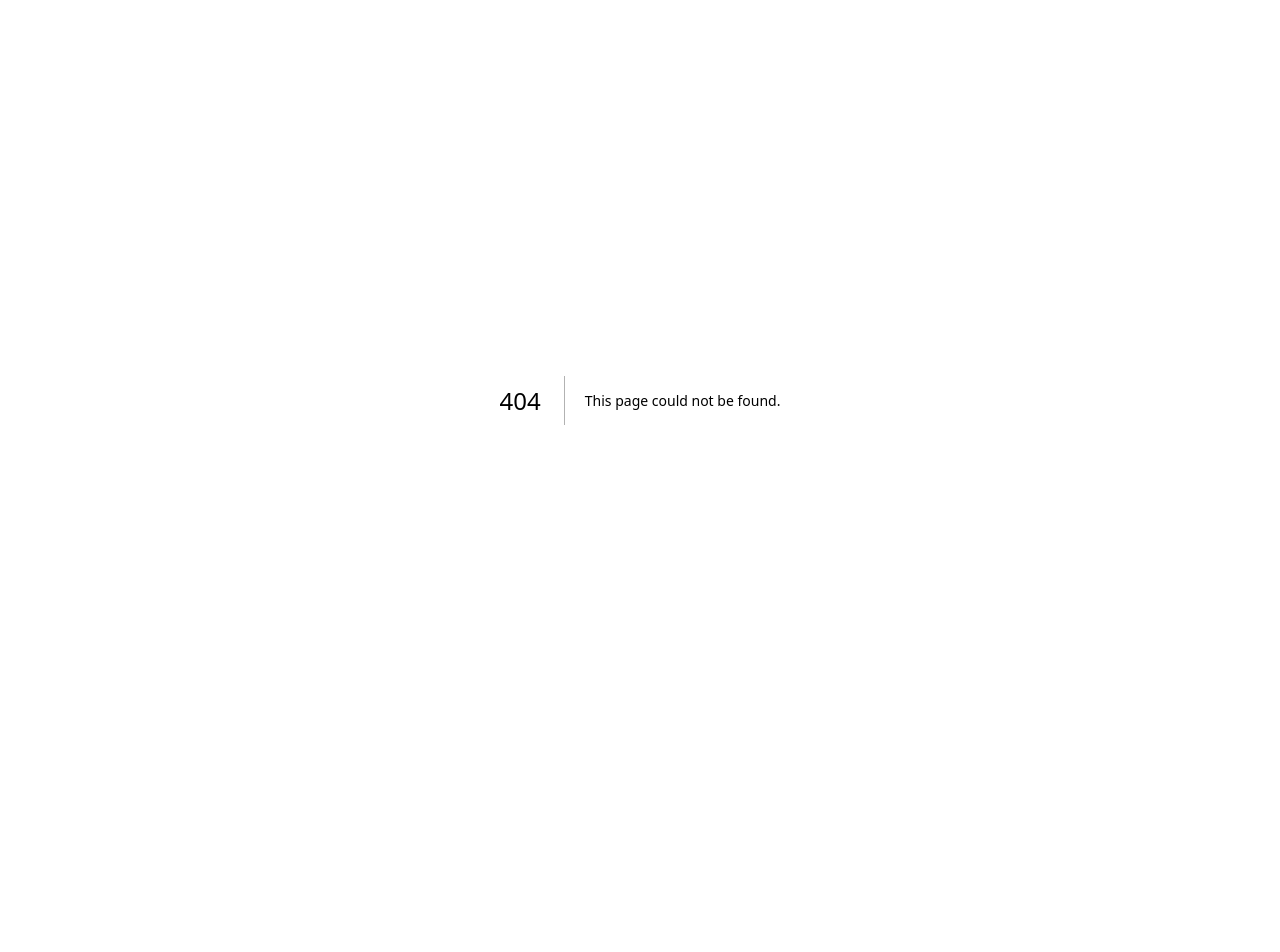
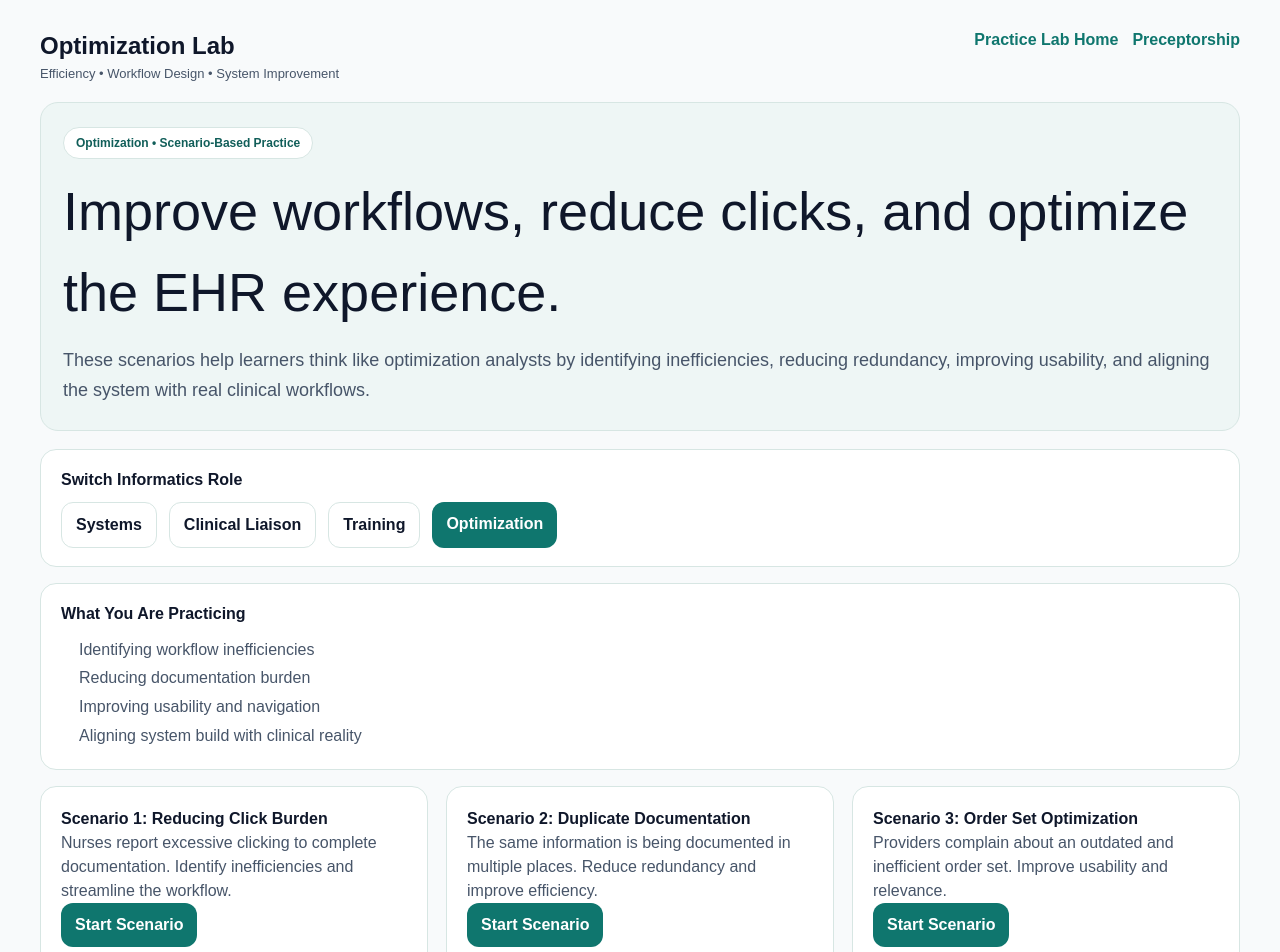
Before and after one commit to bamao33-hub/nursebridge-web, a Next.js app: page /practice-lab/optimization in a window 1280 px wide. Before the commit this address had no page. Shown: the top 952 px of the page. Before the commit the page ends 800 px from the top, so only its background shows below. Built offline with nearby package versions, Linux system fonts and the light colour scheme.

Commit message:
Create page.tsx

```diff
--- /dev/null
+++ b/app/practice-lab/optimization/page.tsx
@@ -0,0 +1,190 @@
+import Link from "next/link";
+
+const COLORS = {
+  text: "#0f172a",
+  muted: "#475569",
+  border: "#d7e6e3",
+  soft: "#eef6f5",
+  teal: "#0f766e",
+  tealDark: "#115e59",
+};
+
+const primaryButtonStyle: React.CSSProperties = {
+  display: "inline-block",
+  textDecoration: "none",
+  background: COLORS.teal,
+  color: "#ffffff",
+  fontWeight: 800,
+  padding: "10px 14px",
+  borderRadius: 12,
+};
+
+const secondaryButtonStyle: React.CSSProperties = {
+  display: "inline-block",
+  textDecoration: "none",
+  background: "#ffffff",
+  color: COLORS.text,
+  fontWeight: 800,
+  padding: "10px 14px",
+  borderRadius: 12,
+  border: `1px solid ${COLORS.border}`,
+};
+
+const cardStyle: React.CSSProperties = {
+  border: `1px solid ${COLORS.border}`,
+  borderRadius: 16,
+  background: "#ffffff",
+  padding: 20,
+};
+
+const sectionStyle: React.CSSProperties = {
+  border: `1px solid ${COLORS.border}`,
+  borderRadius: 16,
+  background: "#ffffff",
+  padding: "18px 20px",
+  marginBottom: 16,
+};
+
+export default function OptimizationLabPage() {
+  return (
+    <main style={{ background: "#f8fafb", minHeight: "100vh", color: COLORS.text }}>
+      <div style={{ maxWidth: 1240, margin: "0 auto", padding: "28px 20px 48px" }}>
+
+        {/* Header */}
+        <div style={{ display: "flex", justifyContent: "space-between", flexWrap: "wrap", marginBottom: 18 }}>
+          <div>
+            <div style={{ fontWeight: 800, fontSize: 24 }}>Optimization Lab</div>
+            <div style={{ color: COLORS.muted, fontSize: 13 }}>
+              Efficiency • Workflow Design • System Improvement
+            </div>
+          </div>
+
+          <div style={{ display: "flex", gap: 14, flexWrap: "wrap" }}>
+            <Link href="/practice-lab" style={{ color: COLORS.teal, fontWeight: 700 }}>
+              Practice Lab Home
+            </Link>
+            <Link href="/preceptorship" style={{ color: COLORS.teal, fontWeight: 700 }}>
+              Preceptorship
+            </Link>
+          </div>
+        </div>
+
+        {/* Hero */}
+        <section
+          style={{
+            border: `1px solid ${COLORS.border}`,
+            borderRadius: 18,
+            background: COLORS.soft,
+            padding: "24px 22px",
+            marginBottom: 18,
+          }}
+        >
+          <div
+            style={{
+              display: "inline-flex",
+              padding: "6px 12px",
+              borderRadius: 999,
+              border: `1px solid ${COLORS.border}`,
+              background: "#ffffff",
+              color: COLORS.tealDark,
+              fontSize: 12,
+              fontWeight: 800,
+              marginBottom: 12,
+            }}
+          >
+            Optimization • Scenario-Based Practice
+          </div>
+
+          <h1 style={{ fontSize: "clamp(30px, 5vw, 54px)", marginBottom: 12 }}>
+            Improve workflows, reduce clicks, and optimize the EHR experience.
+          </h1>
+
+          <p style={{ color: COLORS.muted, fontSize: 18, lineHeight: 1.7 }}>
+            These scenarios help learners think like optimization analysts by identifying inefficiencies,
+            reducing redundancy, improving usability, and aligning the system with real clinical workflows.
+          </p>
+        </section>
+
+        {/* Role Switch */}
+        <section style={sectionStyle}>
+          <div style={{ fontWeight: 800, marginBottom: 10 }}>Switch Informatics Role</div>
+
+          <div style={{ display: "flex", gap: 12, flexWrap: "wrap" }}>
+            <Link href="/practice-lab" style={secondaryButtonStyle}>Systems</Link>
+            <Link href="/practice-lab/liaison" style={secondaryButtonStyle}>Clinical Liaison</Link>
+            <Link href="/practice-lab/training" style={secondaryButtonStyle}>Training</Link>
+
+            <div
+              style={{
+                padding: "10px 14px",
+                borderRadius: 12,
+                background: COLORS.teal,
+                color: "#ffffff",
+                fontWeight: 800,
+              }}
+            >
+              Optimization
+            </div>
+          </div>
+        </section>
+
+        {/* What You Practice */}
+        <section style={sectionStyle}>
+          <div style={{ fontWeight: 800, marginBottom: 10 }}>What You Are Practicing</div>
+          <ul style={{ marginLeft: 18, color: COLORS.muted, lineHeight: 1.8 }}>
+            <li>Identifying workflow inefficiencies</li>
+            <li>Reducing documentation burden</li>
+            <li>Improving usability and navigation</li>
+            <li>Aligning system build with clinical reality</li>
+          </ul>
+        </section>
+
+        {/* Scenarios */}
+        <div style={{ display: "grid", gap: 18, gridTemplateColumns: "repeat(auto-fit, minmax(320px, 1fr))" }}>
+
+          <div style={cardStyle}>
+            <div style={{ fontWeight: 800 }}>Scenario 1: Reducing Click Burden</div>
+            <p style={{ color: COLORS.muted }}>
+              Nurses report excessive clicking to complete documentation. Identify inefficiencies and streamline the workflow.
+            </p>
+            <Link href="/practice-lab/optimization/scenario-1" style={primaryButtonStyle}>Start Scenario</Link>
+          </div>
+
+          <div style={cardStyle}>
+            <div style={{ fontWeight: 800 }}>Scenario 2: Duplicate Documentation</div>
+            <p style={{ color: COLORS.muted }}>
+              The same information is being documented in multiple places. Reduce redundancy and improve efficiency.
+            </p>
+            <Link href="/practice-lab/optimization/scenario-2" style={primaryButtonStyle}>Start Scenario</Link>
+          </div>
+
+          <div style={cardStyle}>
+            <div style={{ fontWeight: 800 }}>Scenario 3: Order Set Optimization</div>
+            <p style={{ color: COLORS.muted }}>
+              Providers complain about an outdated and inefficient order set. Improve usability and relevance.
+            </p>
+            <Link href="/practice-lab/optimization/scenario-3" style={primaryButtonStyle}>Start Scenario</Link>
+          </div>
+
+          <div style={cardStyle}>
+            <div style={{ fontWeight: 800 }}>Scenario 4: Alert Fatigue</div>
+            <p style={{ color: COLORS.muted }}>
+              Users are ignoring alerts due to overload. Evaluate and refine clinical decision support.
+            </p>
+            <Link href="/practice-lab/optimization/scenario-4" style={primaryButtonStyle}>Start Scenario</Link>
+          </div>
+
+          <div style={cardStyle}>
+            <div style={{ fontWeight: 800 }}>Scenario 5: Workflow vs System Mismatch</div>
+            <p style={{ color: COLORS.muted }}>
+              The system does not match real clinical workflows. Identify gaps and propose improvements.
+            </p>
+            <Link href="/practice-lab/optimization/scenario-5" style={primaryButtonStyle}>Start Scenario</Link>
+          </div>
+
+        </div>
+
+      </div>
+    </main>
+  );
+}
```
